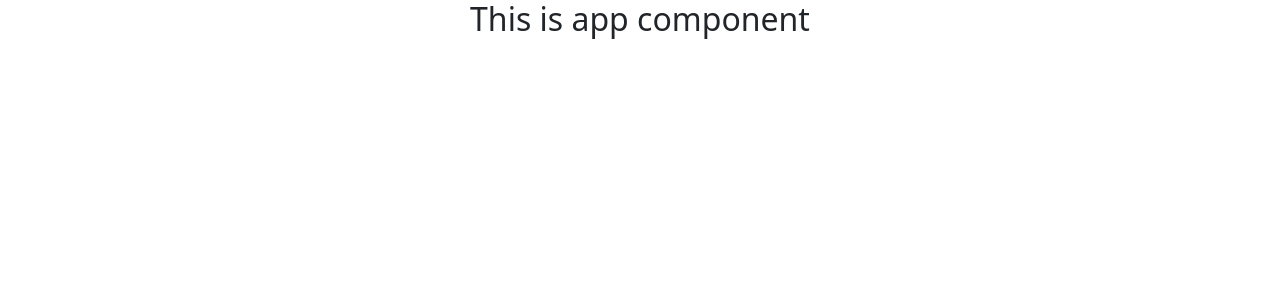
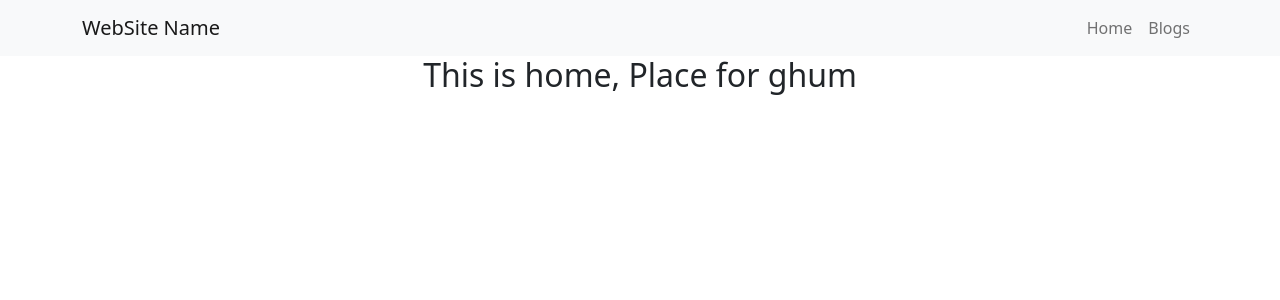
Before and after one commit to neel123go/sales-traking-client, a React (Create React App) app: page / in a window 1280 px wide. Shown: the top 300 px of the page. Built offline with nearby package versions, Linux system fonts and the light colour scheme.

Commit message:
header design completed

```diff
--- a/package.json
+++ b/package.json
@@ -10,6 +10,7 @@
     "react": "^18.1.0",
     "react-bootstrap": "^2.3.1",
     "react-dom": "^18.1.0",
+    "react-router-dom": "^6.3.0",
     "react-scripts": "5.0.1",
     "web-vitals": "^2.1.4"
   },
--- a/src/App.js
+++ b/src/App.js
@@ -1,10 +1,17 @@
 import './App.css';
 import 'bootstrap/dist/css/bootstrap.min.css';
+import { Route, Routes } from 'react-router-dom';
+import Home from './Components/Pages/Home/Home';
+import Header from './Components/Pages/Shared/Header/Header';
 
 function App() {
   return (
     <div className="App">
-      <h2>This is app component</h2>
+      <Header></Header>
+      <Routes>
+        <Route path='/' element={<Home></Home>}></Route>
+        <Route path='/home' element={<Home></Home>}></Route>
+      </Routes>
     </div>
   );
 }
--- /dev/null
+++ b/src/Components/Pages/Home/Home.js
@@ -0,0 +1,11 @@
+import React from 'react';
+
+const Home = () => {
+    return (
+        <div>
+            <h2>This is home, Place for ghum</h2>
+        </div>
+    );
+};
+
+export default Home;
--- /dev/null
+++ b/src/Components/Pages/Shared/Header/Header.js
@@ -0,0 +1,24 @@
+import React from 'react';
+import { Container, Nav, Navbar } from 'react-bootstrap';
+import { Link } from 'react-router-dom';
+
+const Header = () => {
+    return (
+        <div>
+            <Navbar collapseOnSelect expand="lg" bg="light" variant="light">
+                <Container>
+                    <Navbar.Brand as={Link} to="/home">WebSite Name</Navbar.Brand>
+                    <Navbar.Toggle aria-controls="responsive-navbar-nav" />
+                    <Navbar.Collapse id="responsive-navbar-nav">
+                        <Nav className="ms-auto">
+                            <Nav.Link as={Link} to="/home">Home</Nav.Link>
+                            <Nav.Link as={Link} to="/blogs">Blogs</Nav.Link>
+                        </Nav>
+                    </Navbar.Collapse>
+                </Container>
+            </Navbar>
+        </div>
+    );
+};
+
+export default Header;
--- a/src/index.js
+++ b/src/index.js
@@ -3,12 +3,15 @@
 import './index.css';
 import App from './App';
 import reportWebVitals from './reportWebVitals';
+import { BrowserRouter } from 'react-router-dom';
 
 const root = ReactDOM.createRoot(document.getElementById('root'));
 root.render(
-  <React.StrictMode>
-    <App />
-  </React.StrictMode>
+  <BrowserRouter>
+    <React.StrictMode>
+      <App />
+    </React.StrictMode>
+  </BrowserRouter>
 );
 
 // If you want to start measuring performance in your app, pass a function
```
Also changed, not shown: src/Components/Pages/Shared/Footer/Footer.js (added, +11 -0 lines), 1 other file (tests, documents, lock files or other folders).
